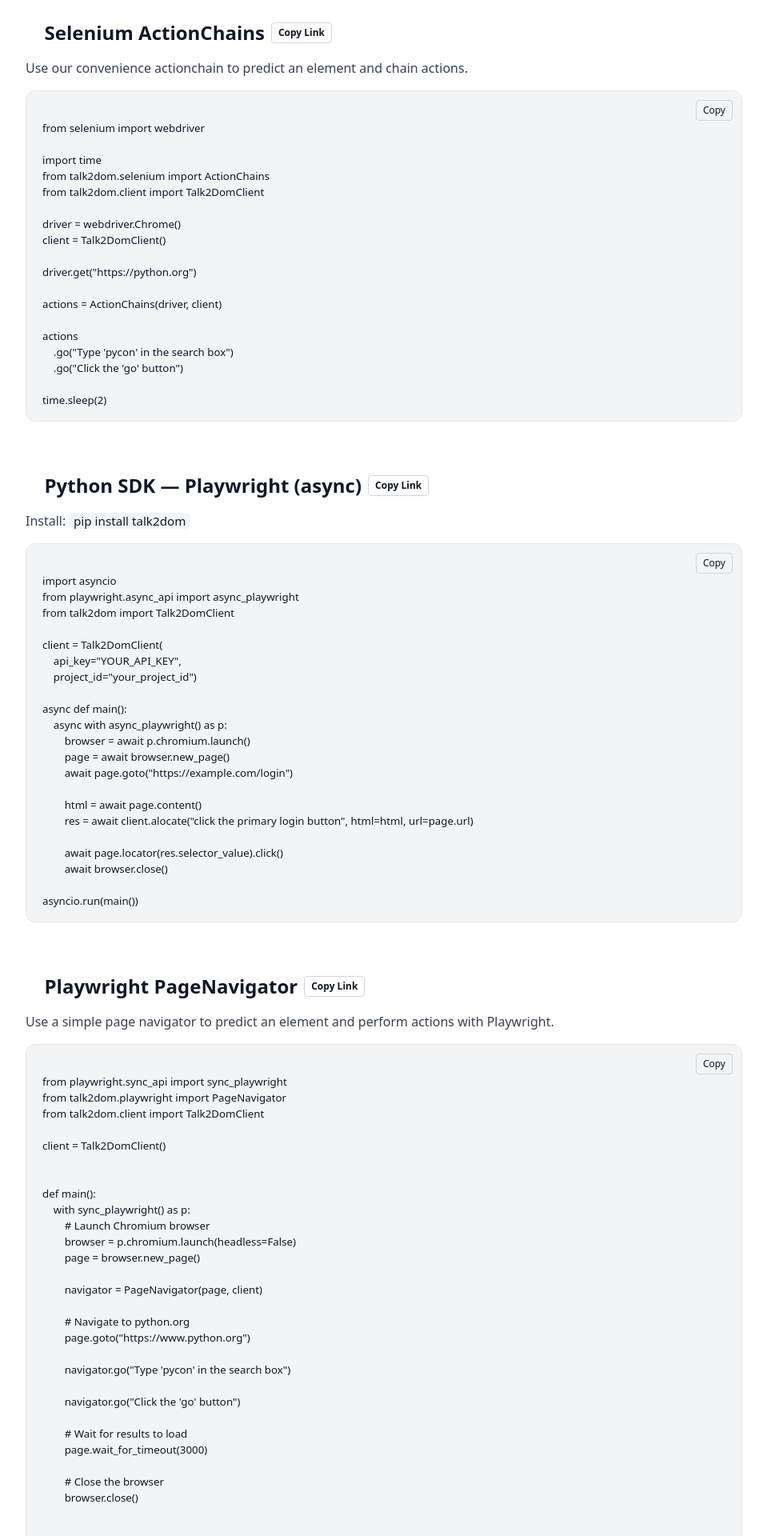
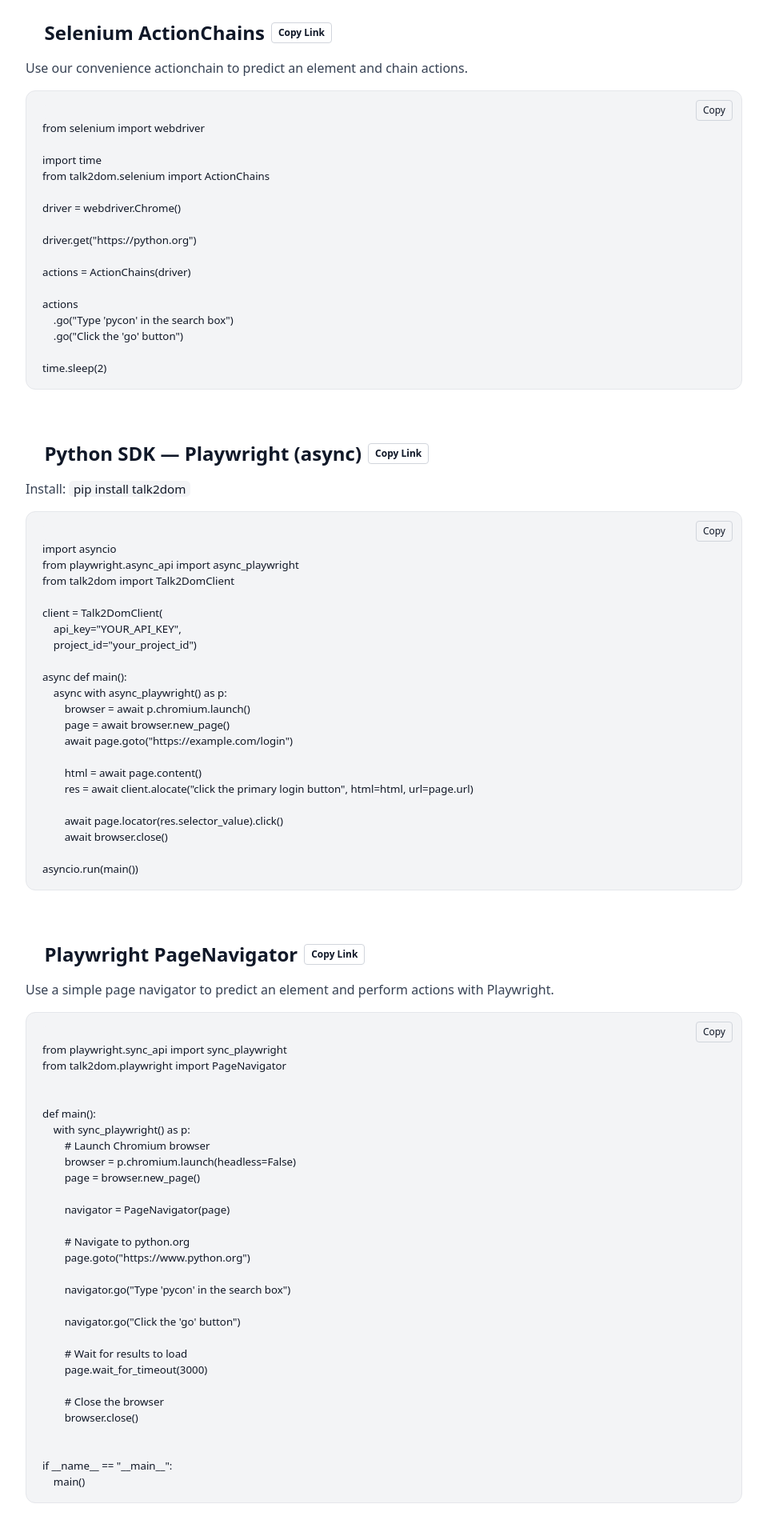
Before and after one commit to itbanque/talk2dom-ui, a Next.js app: page /docs in a window 1280 px wide. Shown: the part 1760-3680 px from the top of the page at 80% size, without its empty margins (160-1119 px from the left). Built offline with nearby package versions, Linux system fonts and the light colour scheme; no server answers.

Commit message:
update doc

```diff
--- a/src/app/docs/page.tsx
+++ b/src/app/docs/page.tsx
@@ -324,14 +324,12 @@ from selenium import webdriver
 
 import time
 from talk2dom.selenium import ActionChains
-from talk2dom.client import Talk2DomClient
 
 driver = webdriver.Chrome()
-client = Talk2DomClient()
 
 driver.get("https://python.org")
 
-actions = ActionChains(driver, client)
+actions = ActionChains(driver)
 
 actions
     .go("Type 'pycon' in the search box")
@@ -416,9 +414,6 @@ asyncio.run(main())
                 <code ref={pageNavigatorRef as any} className="language-python">{`
 from playwright.sync_api import sync_playwright
 from talk2dom.playwright import PageNavigator
-from talk2dom.client import Talk2DomClient
-
-client = Talk2DomClient()
 
 
 def main():
@@ -427,7 +422,7 @@ def main():
         browser = p.chromium.launch(headless=False)
         page = browser.new_page()
 
-        navigator = PageNavigator(page, client)
+        navigator = PageNavigator(page)
 
         # Navigate to python.org
         page.goto("https://www.python.org")
```
